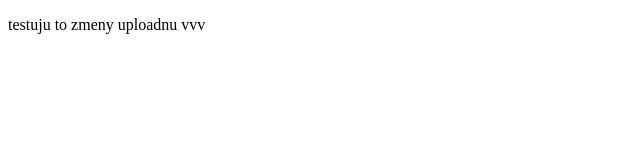
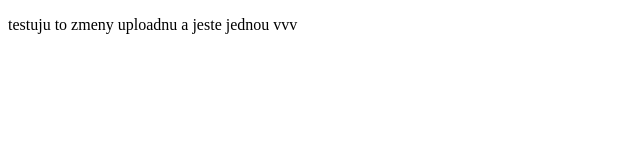
Before and after one commit to Renda1234/testuju-v1, a plain HTML site: page index.html in a window 1280 px wide. Shown: the whole page, without its empty margins (0-640 px from the left). Drawn offline with Linux system fonts and the light colour scheme.

Commit message:
dalsi zmeny

```diff
--- a/index.html
+++ b/index.html
@@ -11,6 +11,7 @@
     <p>
     testuju to
     zmeny uploadnu
+    a jeste jednou
     vvv
     </p>
 
```
